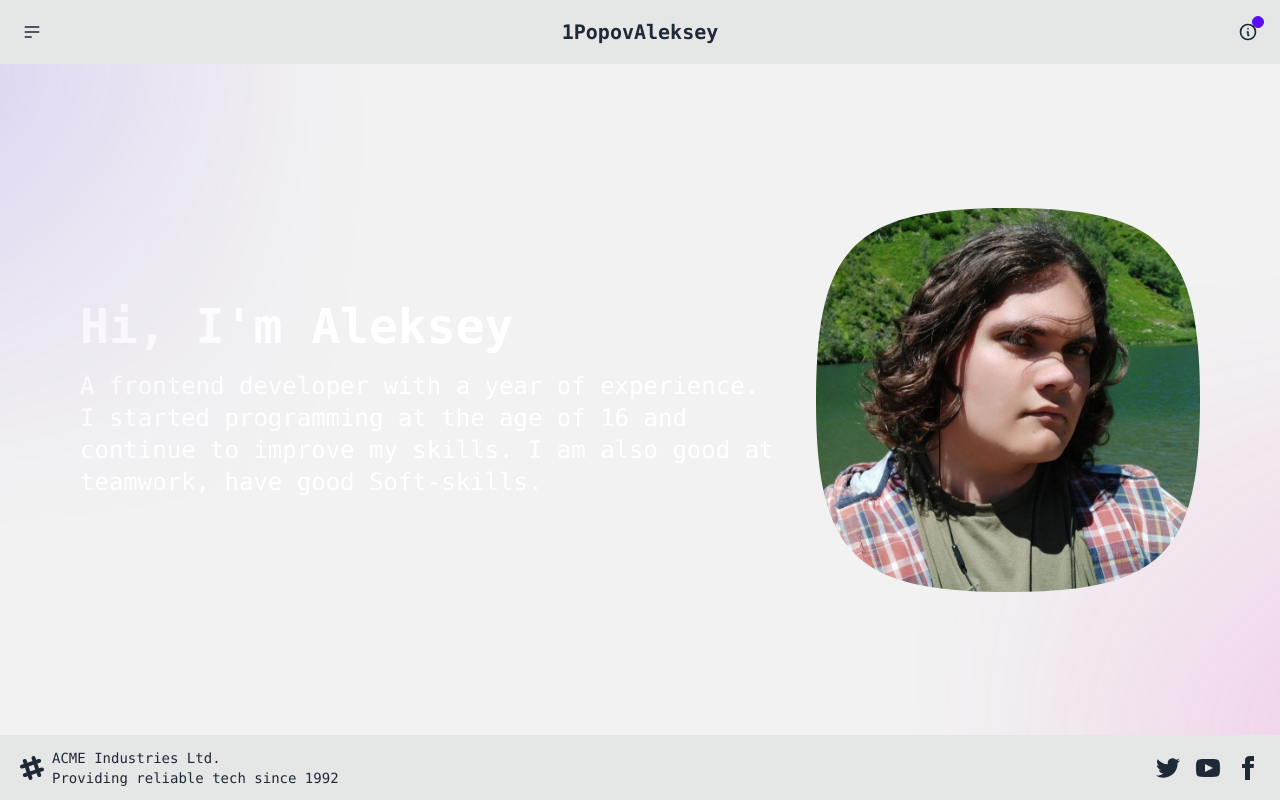
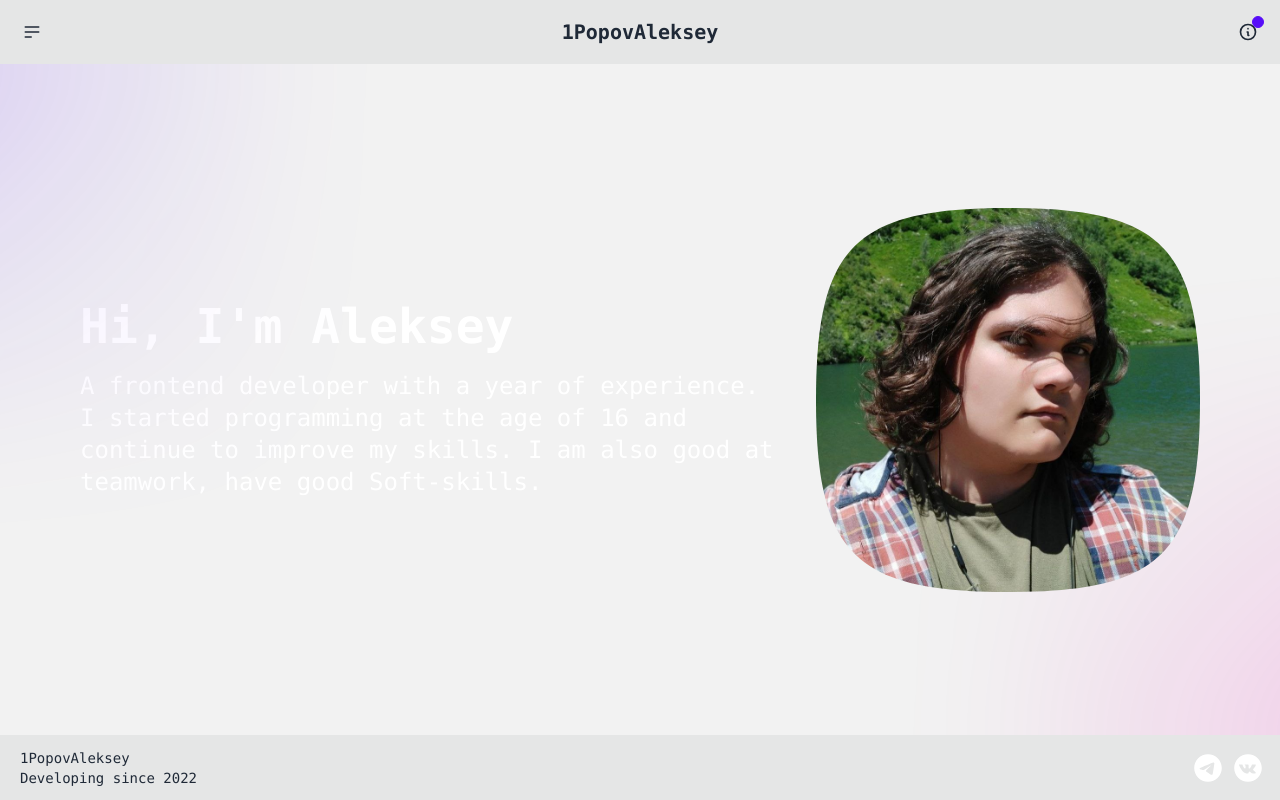
Before and after one commit to oluqom/oluqom, a React (Vite) app: page / in a window 1280 px wide. Built offline with nearby package versions, Linux system fonts and the light colour scheme.

Commit message:
feat: update Footer

```diff
--- a/src/widgets/LayoutFooter/ui/LayoutFooter.tsx
+++ b/src/widgets/LayoutFooter/ui/LayoutFooter.tsx
@@ -3,55 +3,33 @@ const LayoutFooter = () => {
     <>
       <footer className="footer px-5 py-3 fixed bottom-0 left-0 right-0 border-t bg-base-300 text-base-content border-base-300">
         <div className="items-center grid-flow-col">
-          <svg
-            width="24"
-            height="24"
-            viewBox="0 0 24 24"
-            xmlns="http://www.w3.org/2000/svg"
-            fillRule="evenodd"
-            clipRule="evenodd"
-            className="fill-current"
-          >
-            <path d="M22.672 15.226l-2.432.811.841 2.515c.33 1.019-.209 2.127-1.23 2.456-1.15.325-2.148-.321-2.463-1.226l-.84-2.518-5.013 1.677.84 2.517c.391 1.203-.434 2.542-1.831 2.542-.88 0-1.601-.564-1.86-1.314l-.842-2.516-2.431.809c-1.135.328-2.145-.317-2.463-1.229-.329-1.018.211-2.127 1.231-2.456l2.432-.809-1.621-4.823-2.432.808c-1.355.384-2.558-.59-2.558-1.839 0-.817.509-1.582 1.327-1.846l2.433-.809-.842-2.515c-.33-1.02.211-2.129 1.232-2.458 1.02-.329 2.13.209 2.461 1.229l.842 2.515 5.011-1.677-.839-2.517c-.403-1.238.484-2.553 1.843-2.553.819 0 1.585.509 1.85 1.326l.841 2.517 2.431-.81c1.02-.33 2.131.211 2.461 1.229.332 1.018-.21 2.126-1.23 2.456l-2.433.809 1.622 4.823 2.433-.809c1.242-.401 2.557.484 2.557 1.838 0 .819-.51 1.583-1.328 1.847m-8.992-6.428l-5.01 1.675 1.619 4.828 5.011-1.674-1.62-4.829z"></path>
-          </svg>
           <p>
-            ACME Industries Ltd. <br />
-            Providing reliable tech since 1992
+            1PopovAleksey <br />
+            Developing since 2022
           </p>
         </div>
         <div className="md:place-self-center md:justify-self-end">
           <div className="grid grid-flow-col gap-4">
-            <a>
+            <a href="https://t.me/AlekseyPopovDev">
               <svg
+                className="fill-white scale-125"
                 xmlns="http://www.w3.org/2000/svg"
-                width="24"
-                height="24"
-                viewBox="0 0 24 24"
-                className="fill-current"
+                viewBox="0 0 50 50"
+                width="24px"
+                height="24px"
               >
-                <path d="M24 4.557c-.883.392-1.832.656-2.828.775 1.017-.609 1.798-1.574 2.165-2.724-.951.564-2.005.974-3.127 1.195-.897-.957-2.178-1.555-3.594-1.555-3.179 0-5.515 2.966-4.797 6.045-4.091-.205-7.719-2.165-10.148-5.144-1.29 2.213-.669 5.108 1.523 6.574-.806-.026-1.566-.247-2.229-.616-.054 2.281 1.581 4.415 3.949 4.89-.693.188-1.452.232-2.224.084.626 1.956 2.444 3.379 4.6 3.419-2.07 1.623-4.678 2.348-7.29 2.04 2.179 1.397 4.768 2.212 7.548 2.212 9.142 0 14.307-7.721 13.995-14.646.962-.695 1.797-1.562 2.457-2.549z"></path>
+                <path d="M25,2c12.703,0,23,10.297,23,23S37.703,48,25,48S2,37.703,2,25S12.297,2,25,2z M32.934,34.375 c0.423-1.298,2.405-14.234,2.65-16.783c0.074-0.772-0.17-1.285-0.648-1.514c-0.578-0.278-1.434-0.139-2.427,0.219 c-1.362,0.491-18.774,7.884-19.78,8.312c-0.954,0.405-1.856,0.847-1.856,1.487c0,0.45,0.267,0.703,1.003,0.966 c0.766,0.273,2.695,0.858,3.834,1.172c1.097,0.303,2.346,0.04,3.046-0.395c0.742-0.461,9.305-6.191,9.92-6.693 c0.614-0.502,1.104,0.141,0.602,0.644c-0.502,0.502-6.38,6.207-7.155,6.997c-0.941,0.959-0.273,1.953,0.358,2.351 c0.721,0.454,5.906,3.932,6.687,4.49c0.781,0.558,1.573,0.811,2.298,0.811C32.191,36.439,32.573,35.484,32.934,34.375z" />
               </svg>
             </a>
-            <a>
+            <a href="">
               <svg
+                className="fill-white scale-125"
                 xmlns="http://www.w3.org/2000/svg"
-                width="24"
-                height="24"
-                viewBox="0 0 24 24"
-                className="fill-current"
+                viewBox="0 0 50 50"
+                width="24px"
+                height="24px"
               >
-                <path d="M19.615 3.184c-3.604-.246-11.631-.245-15.23 0-3.897.266-4.356 2.62-4.385 8.816.029 6.185.484 8.549 4.385 8.816 3.6.245 11.626.246 15.23 0 3.897-.266 4.356-2.62 4.385-8.816-.029-6.185-.484-8.549-4.385-8.816zm-10.615 12.816v-8l8 3.993-8 4.007z"></path>
-              </svg>
-            </a>
-            <a>
-              <svg
-                xmlns="http://www.w3.org/2000/svg"
-                width="24"
-                height="24"
-                viewBox="0 0 24 24"
-                className="fill-current"
-              >
-                <path d="M9 8h-3v4h3v12h5v-12h3.642l.358-4h-4v-1.667c0-.955.192-1.333 1.115-1.333h2.885v-5h-3.808c-3.596 0-5.192 1.583-5.192 4.615v3.385z"></path>
+                <path d="M25,2C12.318,2,2,12.318,2,25s10.318,23,23,23c12.683,0,23-10.318,23-23S37.683,2,25,2z M34.973,29.535 c2.237,1.986,2.702,2.695,2.778,2.816C38.678,33.821,36.723,34,36.723,34h-4.12c0,0-1.003,0.011-1.86-0.557 c-1.397-0.915-2.86-2.689-3.888-2.381C25.992,31.32,26,32.486,26,33.483C26,33.84,25.693,34,25,34s-0.981,0-1.288,0 c-2.257,0-4.706-0.76-7.149-3.313c-3.456-3.609-6.487-10.879-6.487-10.879s-0.179-0.366,0.016-0.589 c0.221-0.25,0.822-0.218,0.822-0.218L14.909,19c0,0,0.376,0.071,0.646,0.261c0.223,0.156,0.347,0.454,0.347,0.454 s0.671,2.216,1.526,3.629c1.67,2.758,2.447,2.828,3.014,2.531C21.27,25.445,21,22.513,21,22.513s0.037-1.259-0.395-1.82 c-0.333-0.434-0.97-0.665-1.248-0.701c-0.225-0.029,0.151-0.423,0.63-0.648C20.627,19.059,21.498,18.986,23,19 c1.169,0.011,1.506,0.081,1.962,0.186C26.341,19.504,26,20.343,26,23.289c0,0.944-0.13,2.271,0.582,2.711 c0.307,0.19,1.359,0.422,3.231-2.618c0.889-1.442,1.596-3.834,1.596-3.834s0.146-0.263,0.373-0.393 c0.232-0.133,0.225-0.13,0.543-0.13S35.832,19,36.532,19c0.699,0,1.355-0.008,1.468,0.402c0.162,0.589-0.516,2.607-2.234,4.797 C32.943,27.793,32.63,27.457,34.973,29.535z" />
               </svg>
             </a>
           </div>
```
